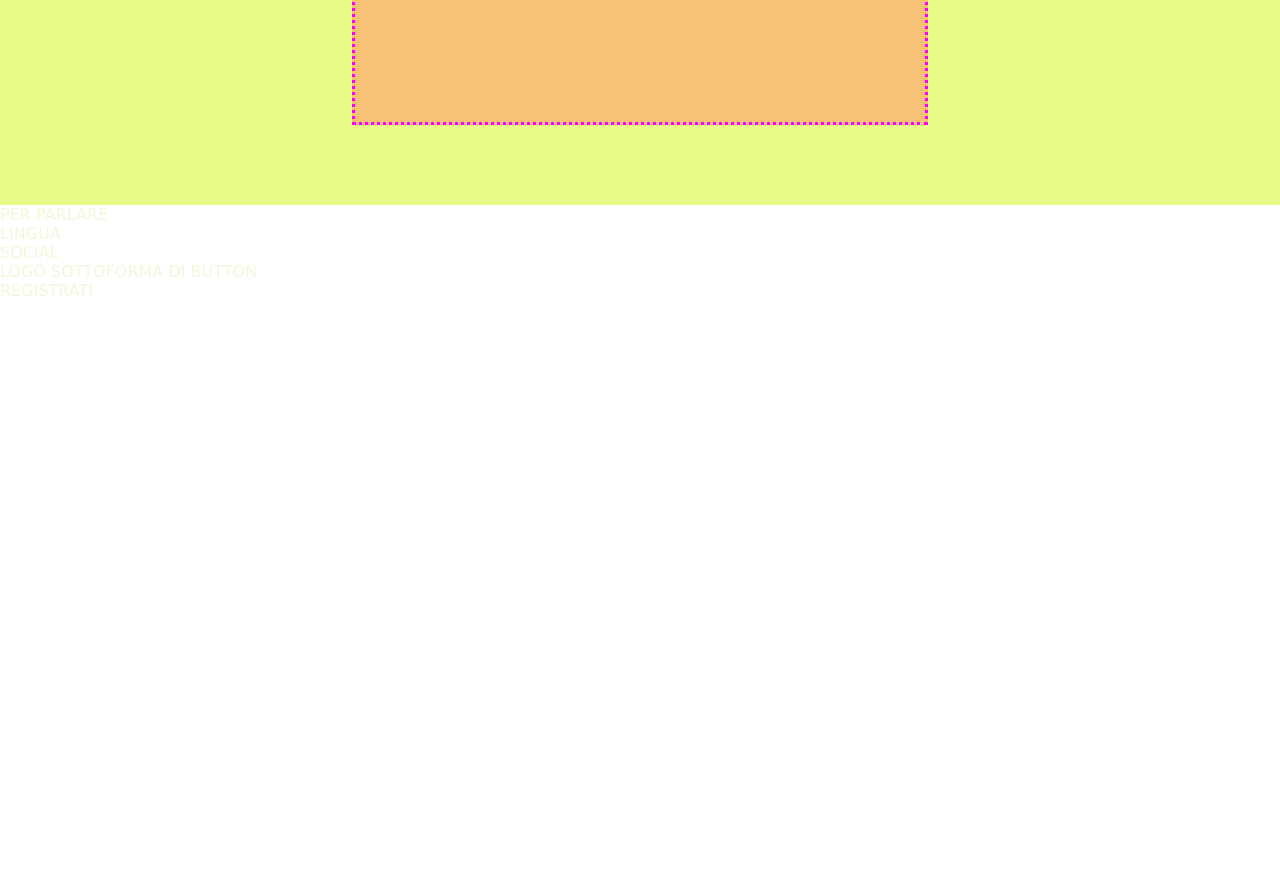
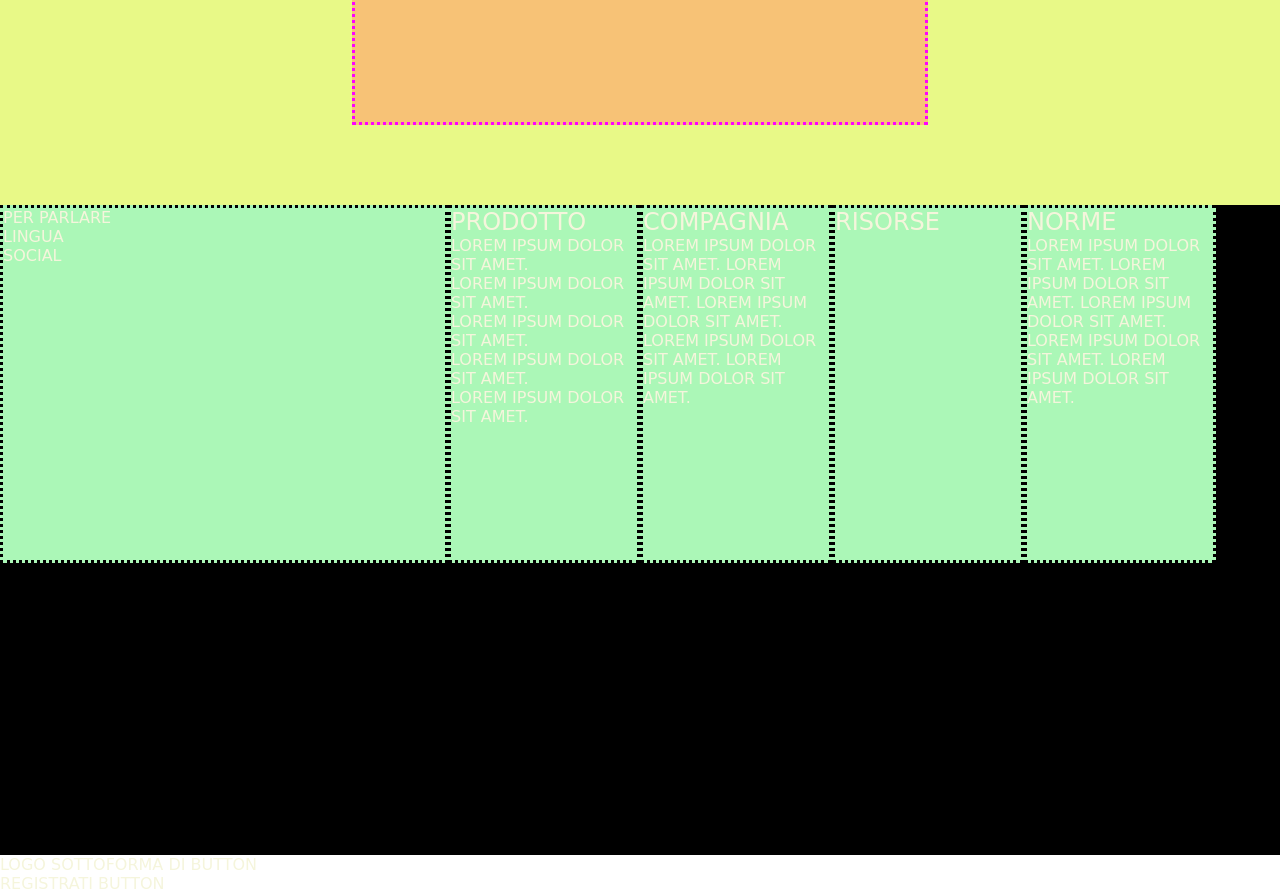
Before and after one commit to saranazli/htmlcss-struttura-discord, a plain HTML site: page screen/index.html in a window 1280 px wide. Shown: the part 2695-3588 px from the top of the page. Before the commit the page ends 2995 px from the top, so only its background shows below. Drawn offline with Linux system fonts and the light colour scheme; a web font is replaced by a local one.

Commit message:
[struggle] with footer

```diff
--- a/screen/index.html
+++ b/screen/index.html
@@ -10,7 +10,7 @@
   <link href="https://fonts.googleapis.com/css2?family=Salsa&display=swap" rel="stylesheet">
 </head>
 <body>
-  <header class="conteiner">
+  <header class="conteiner header">
 
   <!-- logo  -->
     <div class="header-section logo">
@@ -106,20 +106,20 @@
 
   </main>
 
-  <footer>
+  <footer class="conteiner footer">
 
   <!-- sezione social  -->
     <section class="social">
 
-      <div class="social talk">
+      <div>
         per parlare
       </div>
 
-      <div class="social language">
+      <div>
         lingua
       </div>
 
-      <div class="social adress">
+      <div>
         social
       </div>
 
@@ -127,31 +127,53 @@
 
   <!-- sezione prodotto  -->
     <section class="prodotto">
-      <div>
 
-      </div>
+      <h1>prodotto</h1>
+      <span> Lorem ipsum dolor sit amet.</span>
+      <span> Lorem ipsum dolor sit amet.</span>
+      <span> Lorem ipsum dolor sit amet.</span>
+      <span> Lorem ipsum dolor sit amet.</span>
+      <span> Lorem ipsum dolor sit amet.</span>
+
     </section>
 
   <!-- sezione compagnia  -->
     <section class="compagnia">
       <div>
-
+        <h1>compagnia</h1>
+      </div>
+      <div>
+        <span> Lorem ipsum dolor sit amet.</span>
+        <span> Lorem ipsum dolor sit amet.</span>
+        <span> Lorem ipsum dolor sit amet.</span>
+        <span> Lorem ipsum dolor sit amet.</span>
+        <span> Lorem ipsum dolor sit amet.</span>
       </div>
     </section>
 
   <!-- sezione risorse  -->
     <section class="risorse">
       <div>
-
+        <h1>risorse</h1>
       </div>
     </section>
 
   <!-- sezione norme  -->
     <section class="norme">
       <div>
-
+        <h1>norme</h1>
+      </div>
+      <div>
+        <span> Lorem ipsum dolor sit amet.</span>
+        <span> Lorem ipsum dolor sit amet.</span>
+        <span> Lorem ipsum dolor sit amet.</span>
+        <span> Lorem ipsum dolor sit amet.</span>
+        <span> Lorem ipsum dolor sit amet.</span>
       </div>
     </section>
+
+
+  </footer>
 
   <!-- Logo  -->
     <div>
@@ -160,10 +182,7 @@
 
   <!-- bottone per registrarsi  -->
     <div>
-      registrati
+      registrati button
     </div>
-
-  </footer>
-
 </body>
 </html>
--- a/screen/style/main.css
+++ b/screen/style/main.css
@@ -11,7 +11,7 @@
 
 /* sfondo header */
 
-.conteiner{
+.conteiner.header{
   display: flex;
   background-color: rgba(186,251,253,255);
   height: 100px;
@@ -41,7 +41,6 @@
 .header-section.nav{
   display: flex;
   width: 40%;
-  justify-content: center;
   justify-content: space-around;
 }
 
@@ -197,3 +196,74 @@ li{
 }
 
 /* footer */
+
+.conteiner.footer{
+  display: flex;
+  height: 650px;
+  background-color: black;
+}
+
+/* social section */
+
+.social{
+  display: flex;
+  flex-direction: column;
+  height: 55%;
+  width: 35%;
+  background-color: rgba(171,247,183,255);
+  color: black;
+  border-style: dotted;
+  border-color: black;
+}
+
+/* product section */
+
+.prodotto{
+  display: flex;
+  flex-direction: column;
+  height: 55%;
+  width: 15%;
+  background-color: rgba(171,247,183,255);
+  color: black;
+  border-style: dotted;
+  border-color: black;
+}
+
+/* company section */
+
+.compagnia{
+  display: flex;
+  flex-direction: column;
+  height: 55%;
+  width: 15%;
+  background-color: rgba(171,247,183,255);
+  color: black;
+  border-style: dotted;
+  border-color: black;
+}
+
+/* resource section */
+
+.risorse{
+  display: flex;
+  flex-direction: column;
+  height: 55%;
+  width: 15%;
+  background-color: rgba(171,247,183,255);
+  color: black;
+  border-style: dotted;
+  border-color: black;
+}
+
+/* rules section */
+
+.norme{
+  display: flex;
+  flex-direction: column;
+  height: 55%;
+  width: 15%;
+  background-color: rgba(171,247,183,255);
+  color: black;
+  border-style: dotted;
+  border-color: black;
+}
```
